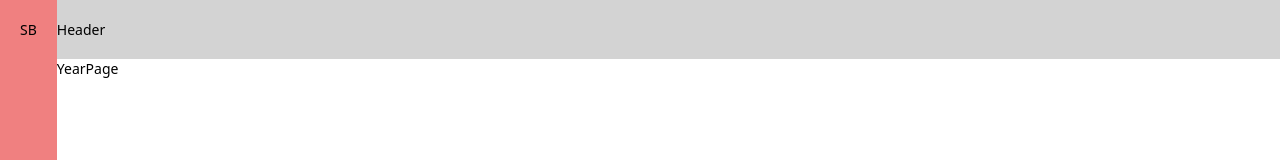
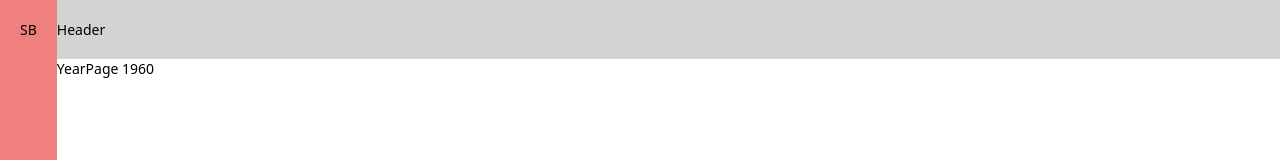
Before and after one commit to Erball-M/Calendar, a React (Vite) app: page /1960 in a window 1280 px wide. Shown: the top 160 px of the page. Built offline with nearby package versions, Linux system fonts and the light colour scheme.

Commit message:
start yearPage components and page building

```diff
--- /dev/null
+++ b/src/components/YearMonth/YearMonth.jsx
@@ -0,0 +1,10 @@
+import React from 'react'
+import cl from './YearMonth.module.scss'
+
+const YearMonth = () => {
+    return (
+        <div>YearMonth</div>
+    )
+}
+
+export { YearMonth }
--- a/src/components/components.js
+++ b/src/components/components.js
@@ -3,3 +3,5 @@ export { Layout } from './Layout/Layout'
 
 export { Header } from './Header/Header'
 export { Sidebar } from './Sidebar/Sidebar'
+
+export { YearMonth } from './YearMonth/YearMonth'
--- a/src/pages/YearPage/YearPage.jsx
+++ b/src/pages/YearPage/YearPage.jsx
@@ -1,9 +1,12 @@
 import React from 'react'
+import { useParams } from 'react-router-dom'
 import cl from './YearPage.module.scss'
 
 const YearPage = () => {
+  const { year } = useParams()
+
   return (
-    <div>YearPage</div>
+    <div>YearPage {year}</div>
   )
 }
 
```
Also changed, not shown: src/components/YearMonth/YearMonth.module.scss (added).
